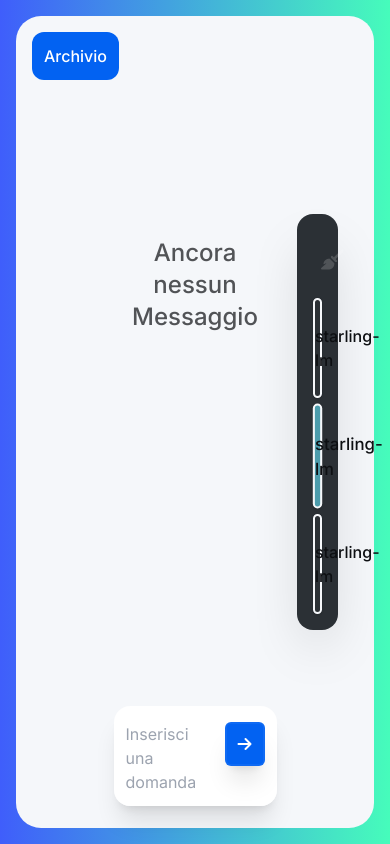
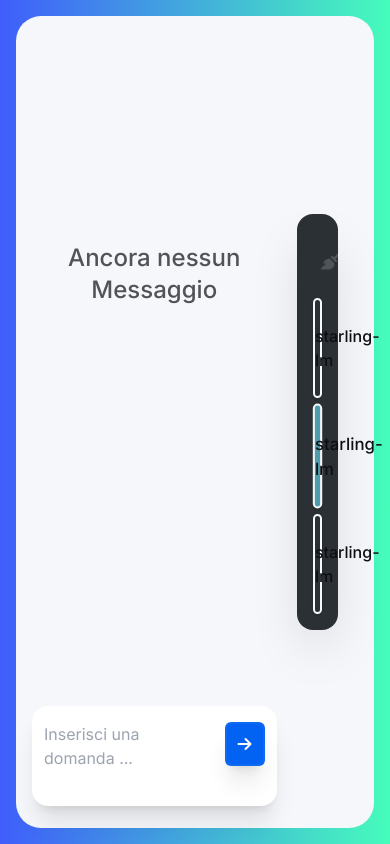
Before and after one commit to CodingCowboys10/kmai, a Next.js app in the folder 2-RTB/poc/: page /chat in a window 390 px wide. Built offline with nearby package versions, Linux system fonts and the light colour scheme.

Commit message:
Update chat page layout

```diff
--- a/2-RTB/poc/src/app/chat/page.tsx
+++ b/2-RTB/poc/src/app/chat/page.tsx
@@ -38,7 +38,7 @@ export default function Page() {
 
             <div className="flex flex-row w-full h-full justify-around">
 
-                <div className="w-3/12">
+                <div className="hidden lg:block lg:w-3/12">
                     <Link className="" href="/documents">
                         <button className="w-fit h-fit bg-[--primary] m-0  font-medium rounded-xl p-3
           hover:scale-105 hover:shadow-2xl animation duration-300 ease-out  text-[--text-button]">
@@ -47,7 +47,7 @@ export default function Page() {
                     </Link>
                 </div>
 
-                <div className="flex flex-col w-6/12">
+                <div className="flex flex-col w-10/12 lg:w-6/12">
                     <ChatBody messages={messages} clearChat={clearChat}></ChatBody>
                     <ChatInput input={input} handleInputChange={handleInputChange} sendMessage={sendMessage}/>
                 </div>
```
